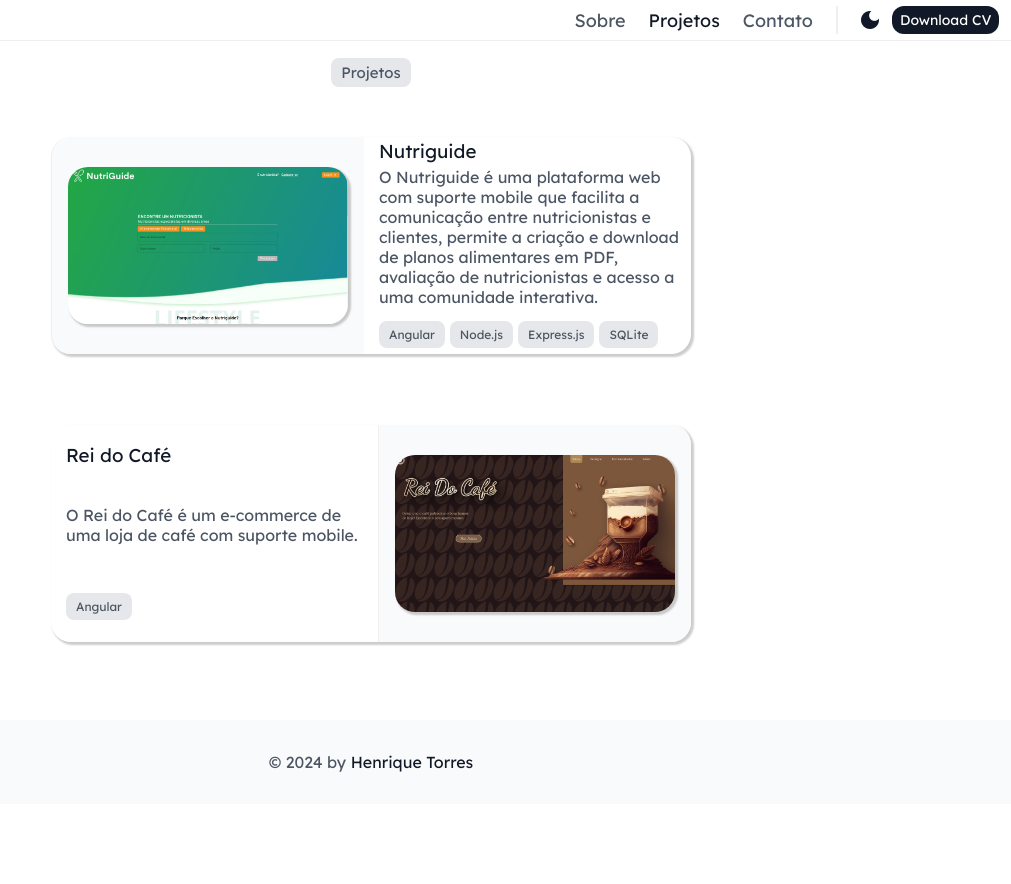
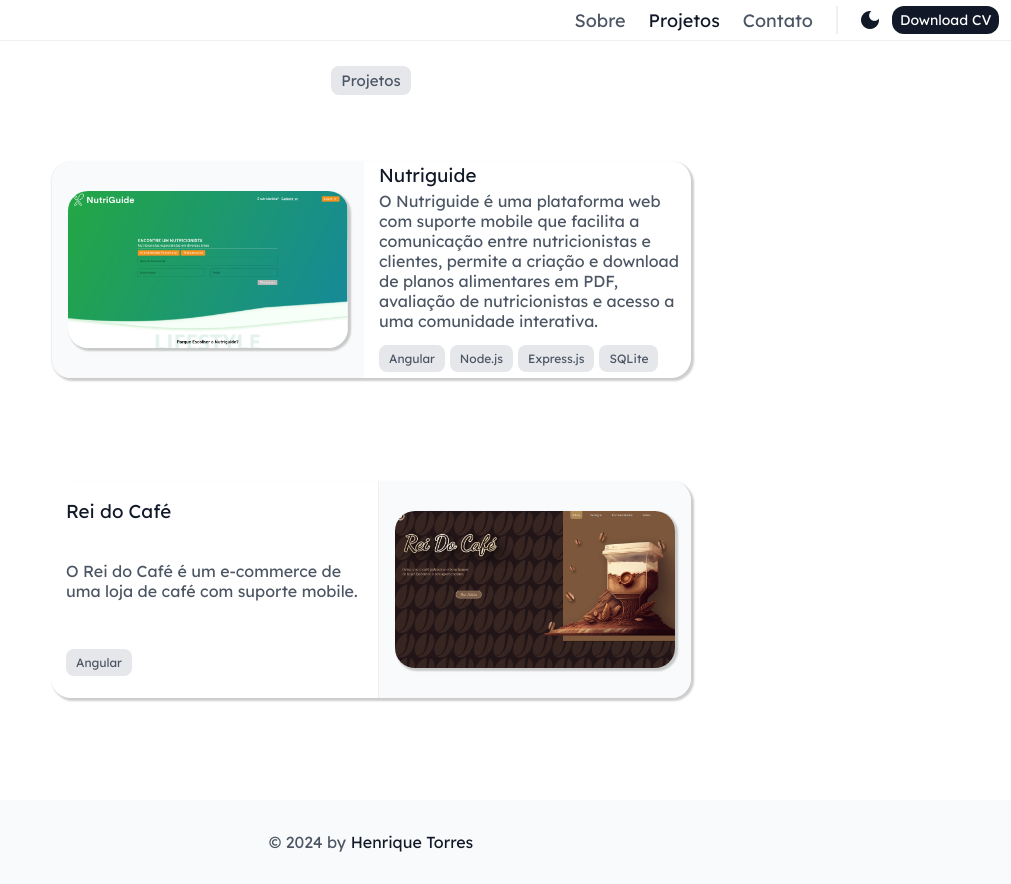
Before and after one commit to henriqtorresl/portifolio, an Angular app: page /projects in a window 1280 px wide. Shown: the whole page, without its empty margins (269-1280 px from the left). Before the commit the page ends 804 px from the top, so only its background shows below. Built offline with nearby package versions, Linux system fonts and the light colour scheme.

Commit message:
ajustando a responsividade

```diff
--- a/src/app/pages/projects/projects.component.scss
+++ b/src/app/pages/projects/projects.component.scss
@@ -291,7 +291,7 @@
 @media screen and (min-width: 1200px) {
     .container {
         padding-top: 0;
-        height: 90%;
+        height: 100%;
     }
 
     .card-1 {
```
